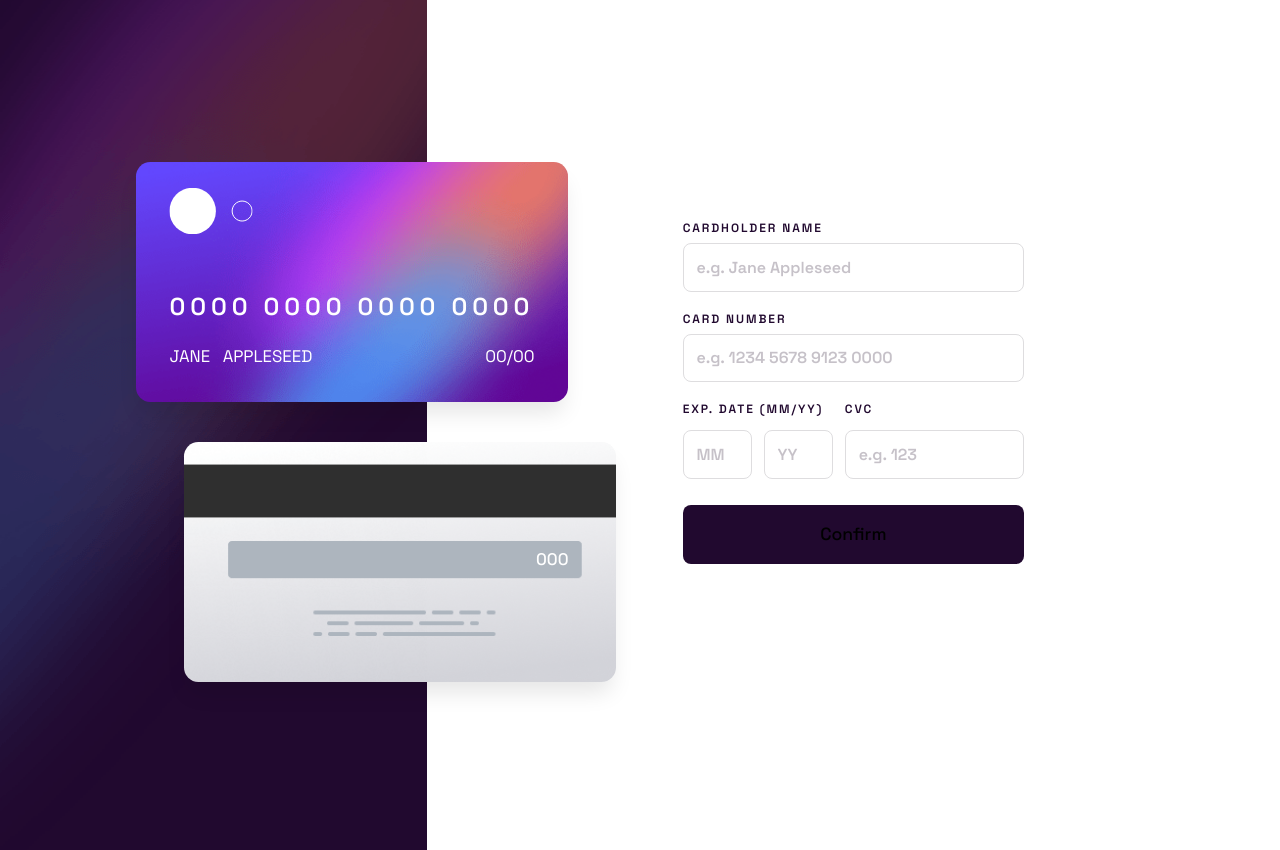
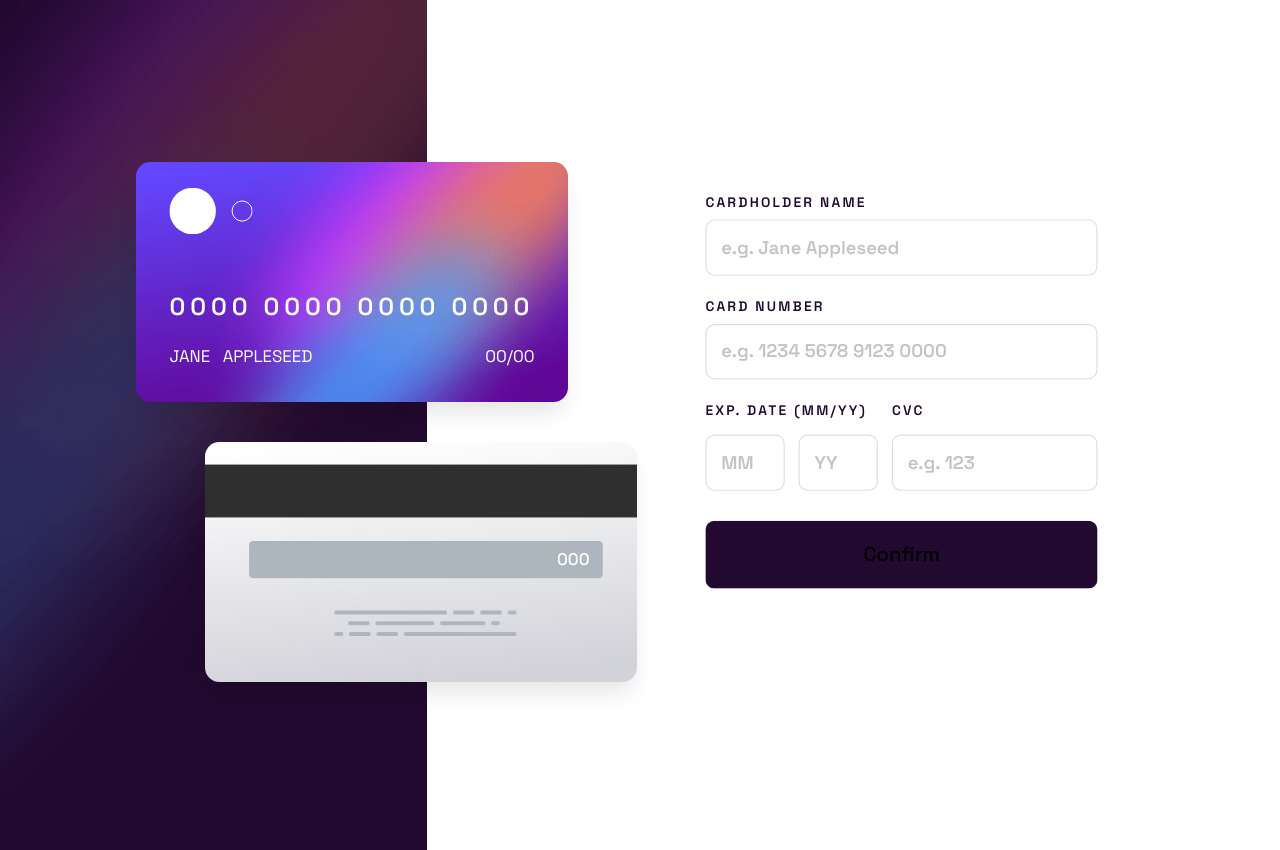
Before and after one commit to celemar/interactive-card-details-form, a React (Vite) app: page / in a window 1280 px wide. Built offline with nearby package versions, Linux system fonts and the light colour scheme.

Commit message:
First Commit

```diff
--- a/index.html
+++ b/index.html
@@ -1,8 +1,12 @@
-<!doctype html>
+<!DOCTYPE html>
 <html lang="en">
   <head>
     <meta charset="UTF-8" />
-    <link rel="icon" type="image/svg+xml" href="/vite.svg" />
+    <link
+      rel="icon"
+      type="image/svg+xml"
+      href="/src/assets/favicon-32x32.png"
+    />
     <meta name="viewport" content="width=device-width, initial-scale=1.0" />
     <title>Card Form</title>
   </head>
--- a/src/styles/CardCredit.css
+++ b/src/styles/CardCredit.css
@@ -93,11 +93,11 @@
 
   .card__front {
     top: 30%;
-    left: 30%;
+    left: 35%;
   }
 
   .card__back {
-    left: 45%;
+    left: 55%;
     top: 53%;
   }
 }
@@ -114,7 +114,7 @@
   }
 
   .card__back {
-    left: 60%;
+    left: 65%;
     top: 55%;
   }
 }
--- a/src/styles/CardForm.css
+++ b/src/styles/CardForm.css
@@ -109,6 +109,7 @@ input:focus {
   .card__form__container {
     margin: 0;
     max-width: 50%;
+    margin-left: 6em;
   }
 
   .label__cvc {
@@ -121,6 +122,8 @@ input:focus {
   .card__form__container {
     margin: 0;
     max-width: 40%;
+    scale: 1.15;
+    margin-left: 6em;
   }
 
   .card__cvc-mmyy {
```
